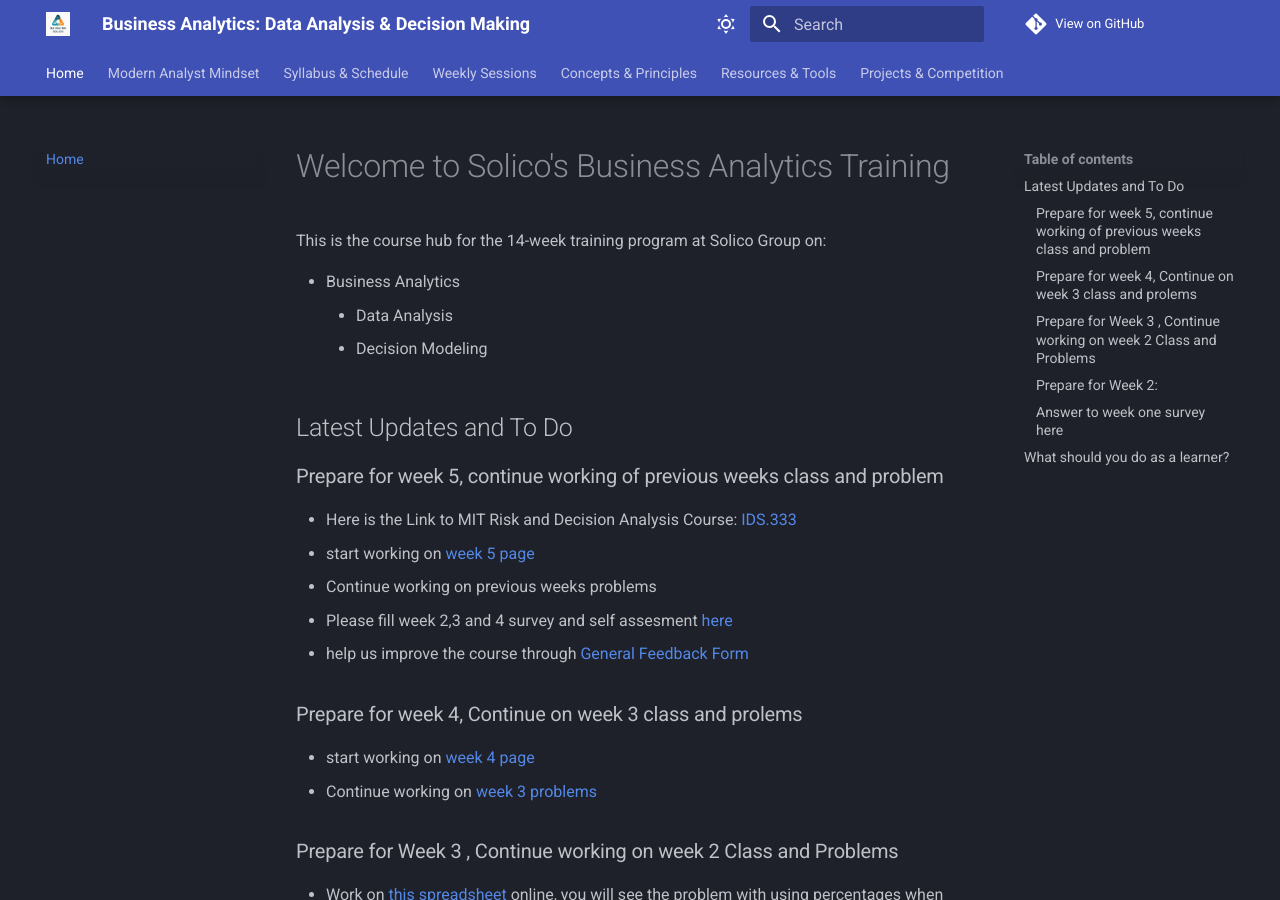
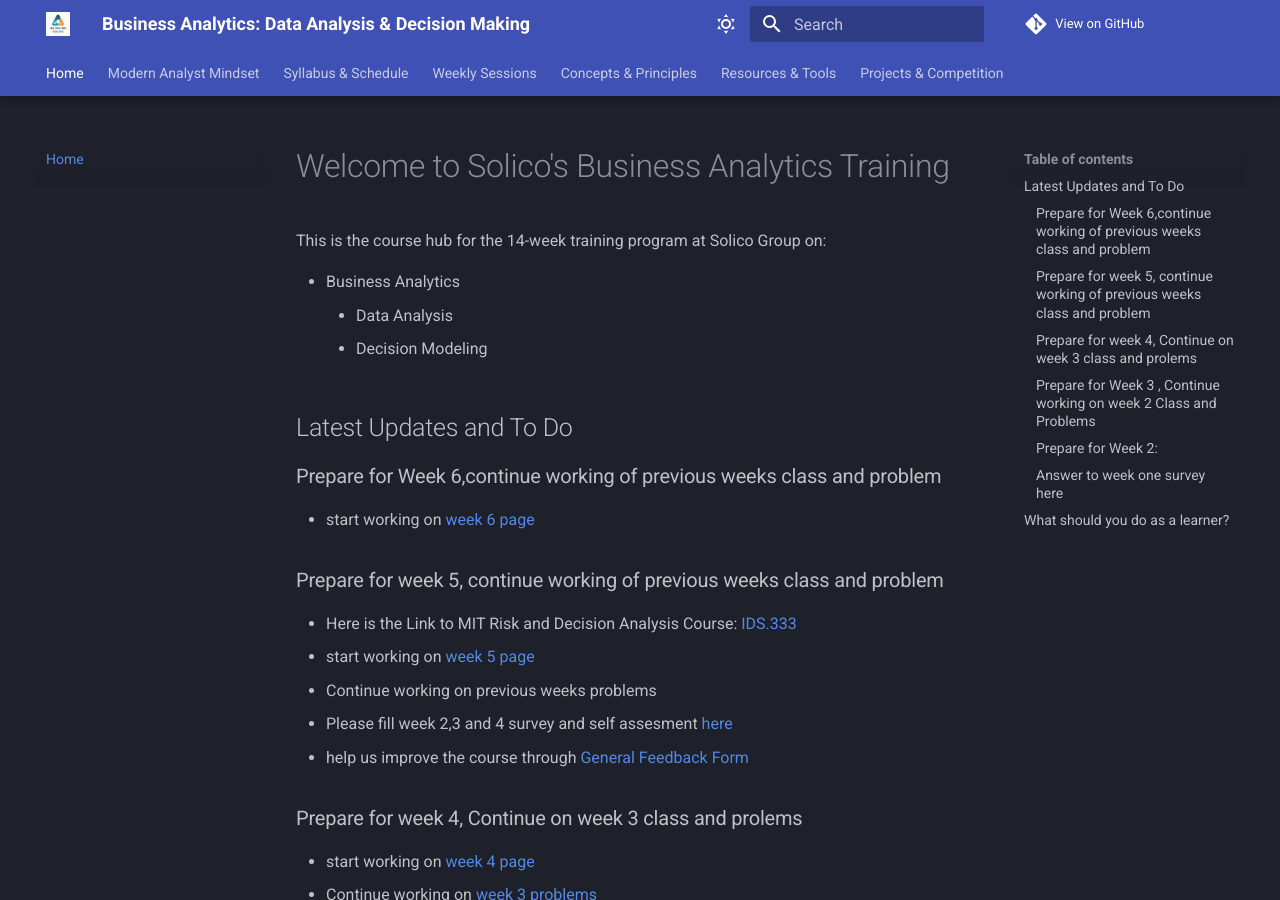
Before and after one commit to TheLoggicalOne/BA_for_Solico, an MkDocs documentation site: the page built from docs/index.md, in a window 1280 px wide and 900 px high. Built offline with MkDocs 1.6.1 and Material for MkDocs 9.7.7, drawn with Linux system fonts in a browser that asks for light colours; comment, search, counter and statistics services are not loaded.

Commit message:
add to weekly sessions

```diff
--- a/docs/index.md
+++ b/docs/index.md
@@ -7,6 +7,9 @@
     - Decision Modeling
 
 ## Latest Updates and To Do
+### Prepare for Week 6,continue working of previous weeks class and problem
+- start working on [week 6 page](weeks/week06.md)
+
 ### Prepare for week 5, continue working of previous weeks class and problem
 - Here is the Link to MIT Risk and Decision Analysis Course: [IDS.333](https://ocw.mit.edu/courses/ids-333-risk-and-decision-analysis-fall-2021/)
 - start working on [week 5 page](weeks/week05.md)
--- a/mkdocs.yml
+++ b/mkdocs.yml
@@ -78,6 +78,9 @@
     - 'Week 1: Kickoff & The Big Picture': 'weeks/week01.md' # Explicitly list each week
     - 'Week 2: From Decision Making to Optimization': 'weeks/week02.md'
     - 'Week 3: From Optimization to Simulation': 'weeks/week03.md'
+    - 'Week 4: From Simulation to Optimization': 'weeks/week04.md'
+    - 'Week 5: From Optimization to Simulation': 'weeks/week05.md'
+    - 'Week 6: From Simulation to Optimization': 'weeks/week06.md'
     - 'Week 14: Final Projects & Future of Solico': 'weeks/week14.md'
   - 'Concepts & Principles':
     - 'Overview': 'concepts/index.md'
```
Also changed, not shown: docs/weeks/week01.md (+3 -0 lines), docs/weeks/week06.md (added, +3 -0 lines).
